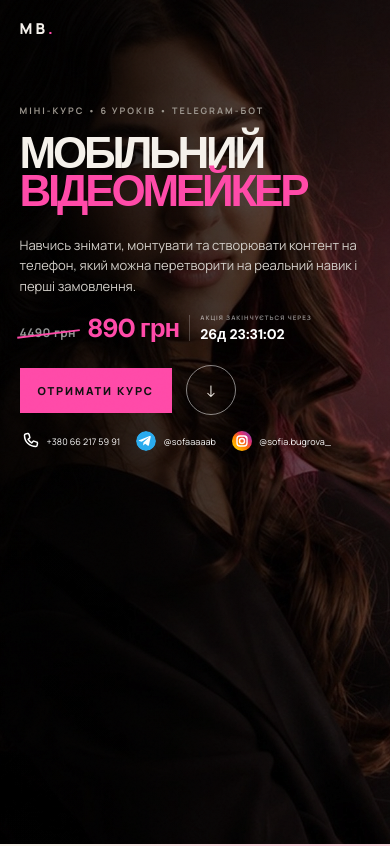
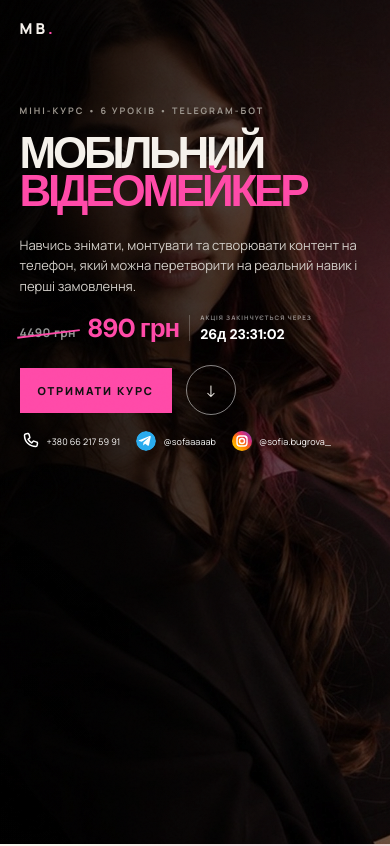
Before and after one commit to sooffffaaaaa/SMM, a plain HTML site: page index.html in a window 390 px wide. Shown: the top 846 px of the page. Drawn offline with Linux system fonts and the light colour scheme.

Commit message:
Update style.css

```diff
--- a/style.css
+++ b/style.css
@@ -489,7 +489,7 @@ footer,.footer,.site-footer{display:none!important;height:0!important;min-height
 /* Mobile hero: full author face */
 @media(max-width:560px){
   .hero-media picture{position:absolute;inset:0;overflow:hidden}
-  .hero-media img{object-position:50% 38%;}
+  .hero-media img{object-position:75% 38%;}
   .hero-shade{background:linear-gradient(90deg,rgba(0,0,0,.68) 0%,rgba(0,0,0,.38) 45%,rgba(0,0,0,.06) 100%)}
 }
 
```
